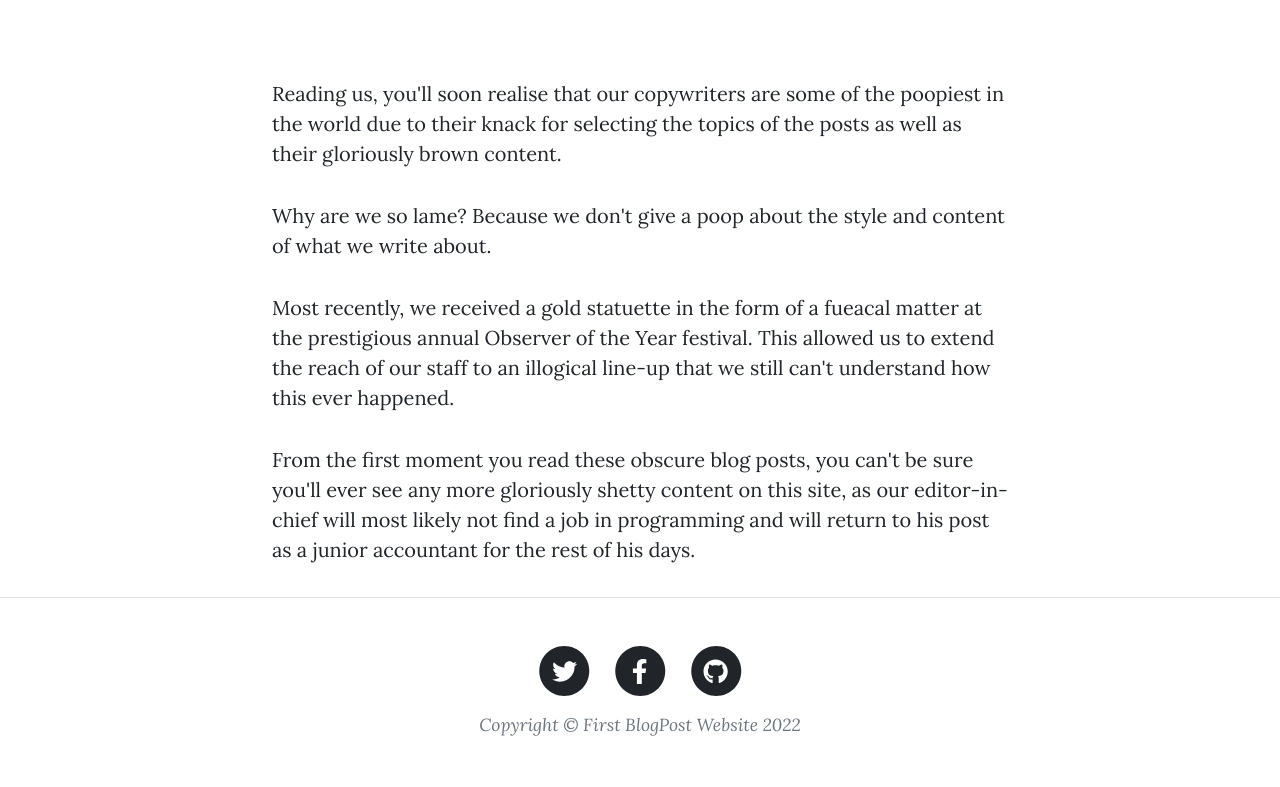
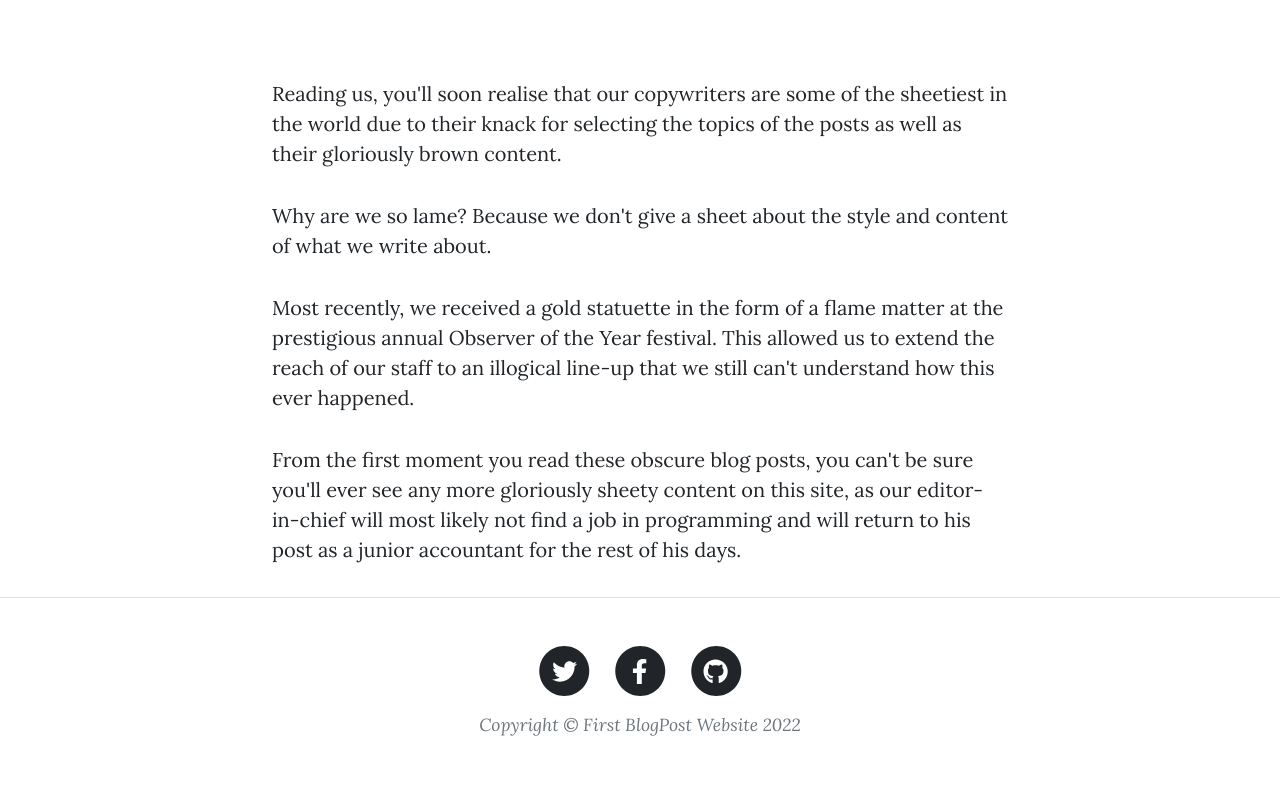
Before and after one commit to MaksimKisliak/Blog-website, a Flask app: page /about in a window 1280 px wide. Shown: the part 533-1320 px from the top of the page. Run offline with Flask 3, Linux system fonts and the light colour scheme; some libraries are stand-ins or nearby versions.

Commit message:
Adjust content of templates

```diff
--- a/templates/about.html
+++ b/templates/about.html
@@ -18,15 +18,15 @@
 <div class="container">
     <div class="row">
         <div class="col-lg-8 col-md-10 mx-auto">
-            <p>Reading us, you'll soon realise that our copywriters are some of the poopiest in the world due to
+            <p>Reading us, you'll soon realise that our copywriters are some of the sheetiest in the world due to
                 their knack for selecting the topics of the posts as well as their gloriously brown content. </p>
-            <p>Why are we so lame? Because we don't give a poop about the style and content of what we write
+            <p>Why are we so lame? Because we don't give a sheet about the style and content of what we write
                 about.</p>
-            <p>Most recently, we received a gold statuette in the form of a fueacal matter at the prestigious
+            <p>Most recently, we received a gold statuette in the form of a flame matter at the prestigious
                 annual Observer of the Year festival. This allowed us to extend the reach of our staff to an
                 illogical line-up that we still can't understand how this ever happened.</p>
             <p>From the first moment you read these obscure blog posts, you can't be sure you'll ever see
-                any more gloriously shetty content on this site, as our editor-in-chief will most likely not
+                any more gloriously sheety content on this site, as our editor-in-chief will most likely not
                 find a job in programming and will return to his post as a junior accountant for the rest of
                 his days. </p>
         </div>
--- a/templates/header.html
+++ b/templates/header.html
@@ -24,7 +24,7 @@
 <!-- Navigation-->
 <nav class="navbar navbar-expand-lg navbar-light" id="mainNav">
     <div class="container px-4 px-lg-5">
-        <a class="navbar-brand" href="{{ url_for('get_all_posts') }}">Shetty Blog</a>
+        <a class="navbar-brand" href="{{ url_for('get_all_posts') }}">Sheety Blog</a>
         <button class="navbar-toggler" type="button" data-bs-toggle="collapse" data-bs-target="#navbarResponsive"
                 aria-controls="navbarResponsive" aria-expanded="false" aria-label="Toggle navigation">
             Menu
--- a/templates/index.html
+++ b/templates/index.html
@@ -9,8 +9,8 @@
             <div class="col-md-10 col-lg-8 col-xl-7">
                 <div class="page-heading">
                     {% include "flash.html" %}
-                    <h1>Shetty Blog</h1>
-                    <span class="subheading">The Shettiest Blog you've ever seen</span>
+                    <h1>Sheety Blog</h1>
+                    <span class="subheading">The Sheetiest Blog you've ever seen</span>
                 </div>
             </div>
         </div>
```
